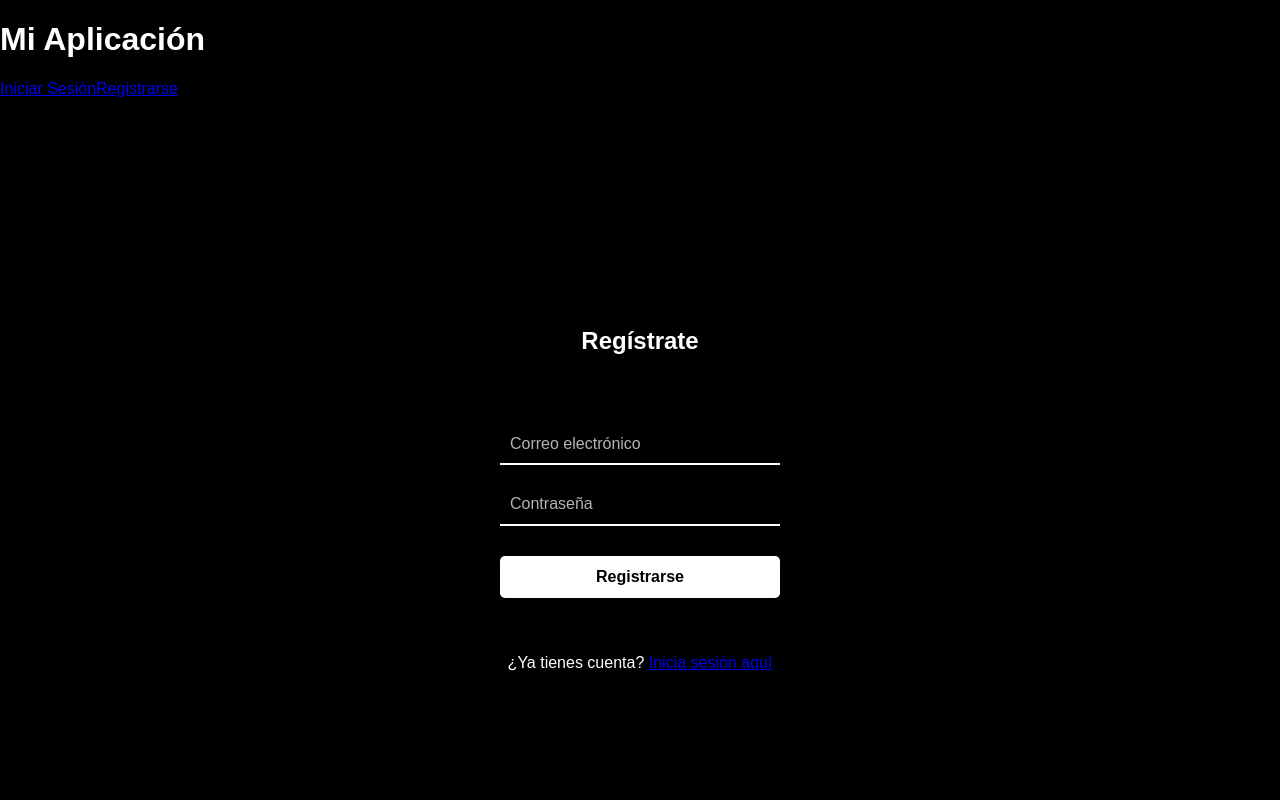
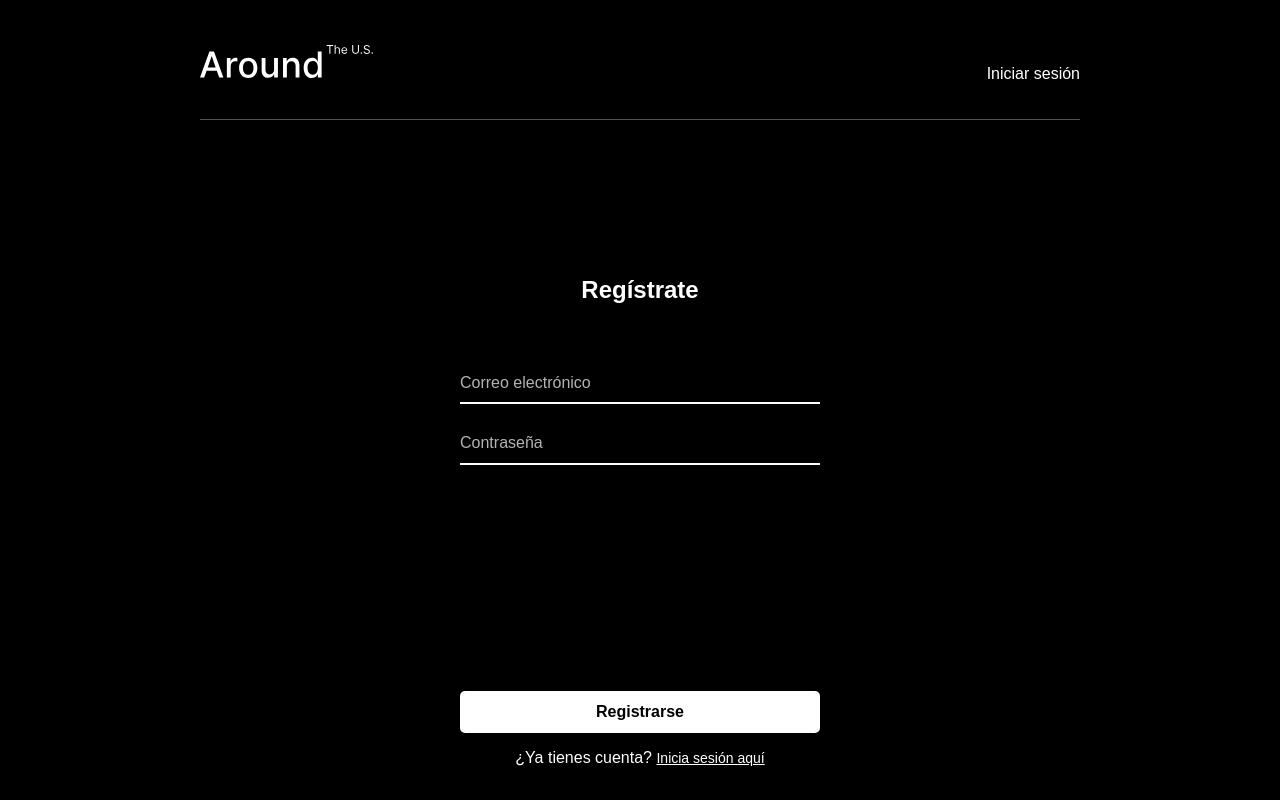
Before and after one commit to ramirotorino/web_project_around_auth, a React (Vite) app: page /signup in a window 1280 px wide. Shown: the top 800 px of the page. Built offline with nearby package versions, Linux system fonts and the light colour scheme; no server answers.

Commit message:
correccion estilos login/register

```diff
--- a/src/blocks/header.css
+++ b/src/blocks/header.css
@@ -5,3 +5,27 @@
   border-bottom: 1px solid #545454;
   display: flex;
 }
+
+.header__logo {
+  width: 173px;
+  height: 33px;
+  margin-bottom: 41px;
+}
+
+.header__nav {
+  display: flex;
+  margin-left: auto;
+  margin-bottom: 0;
+}
+
+.header__link {
+  text-decoration: none;
+  font-size: 16px;
+  padding-top: 20px;
+  align-items: center;
+  color: white;
+}
+
+.header__link--white {
+  color: white;
+}
--- a/src/blocks/login.css
+++ b/src/blocks/login.css
@@ -28,6 +28,7 @@
 .login-input {
   width: 100%;
   padding: 10px;
+  padding-left: 0;
   margin: 10px 0;
   border: none;
   border-bottom: 2px solid white;
--- a/src/blocks/register.css
+++ b/src/blocks/register.css
@@ -1,4 +1,3 @@
-/* Estilos generales para el formulario */
 .register-container {
   display: flex;
   flex-direction: column;
@@ -10,28 +9,26 @@
   font-family: Arial, sans-serif;
 }
 
-/* Título */
 .register-title {
   font-size: 24px;
   font-weight: bold;
-  margin-bottom: 20px;
+  margin-bottom: 50px;
 }
 
-/* Formulario */
 .register-form {
   display: flex;
   flex-direction: column;
   width: 360px;
-  padding: 40px;
+  padding: 0px;
   background: black;
   border-radius: 10px;
   text-align: center;
 }
 
-/* Campos de entrada */
 .register-input {
   width: 100%;
   padding: 10px;
+  padding-left: 0;
   margin: 10px 0;
   border: none;
   border-bottom: 2px solid white;
@@ -45,11 +42,10 @@
   color: rgba(255, 255, 255, 0.7);
 }
 
-/* Botón */
 .register-button {
   width: 100%;
   padding: 12px;
-  margin-top: 20px;
+  margin-top: 216px;
   background-color: white;
   color: black;
   font-size: 16px;
@@ -64,3 +60,8 @@
   background-color: gray;
   color: white;
 }
+
+.login-register-link {
+  color: white;
+  text-decoration: underline;
+}
--- a/src/components/Header/Header.jsx
+++ b/src/components/Header/Header.jsx
@@ -1,5 +1,6 @@
 import React from "react";
 import { Link, useNavigate } from "react-router-dom";
+import logo from "../../images/logo.svg";
 
 const Header = () => {
   const isAuthenticated = localStorage.getItem("token") !== null;
@@ -11,16 +12,19 @@ const Header = () => {
   };
 
   return (
-    <header>
-      <h1>Mi Aplicación</h1>
-      {isAuthenticated ? (
-        <button onClick={handleLogout}>Cerrar Sesión</button>
-      ) : (
-        <nav>
-          <Link to="/signin">Iniciar Sesión</Link>
-          <Link to="/signup">Registrarse</Link>
-        </nav>
-      )}
+    <header className="header">
+      <img src={logo} alt="Logo de Around The U.S." className="header__logo" />
+      <nav className="header__nav">
+        {location.pathname === "/signin" ? (
+          <Link to="/signup" className="header__link">
+            Regístrate
+          </Link>
+        ) : location.pathname === "/signup" ? (
+          <Link to="/signin" className="header__link">
+            Iniciar sesión
+          </Link>
+        ) : null}
+      </nav>
     </header>
   );
 };
--- a/src/pages/SignUp.jsx
+++ b/src/pages/SignUp.jsx
@@ -65,7 +65,10 @@ const SignUp = (onRegister) => {
         </button>
       </form>
       <p className="register-login-link">
-        ¿Ya tienes cuenta? <Link to="/signin">Inicia sesión aquí</Link>
+        ¿Ya tienes cuenta?{" "}
+        <Link to="/signin" className="login-register-link">
+          Inicia sesión aquí
+        </Link>
       </p>
       <InfoTooltip
         isOpen={infoTooltip.isOpen}
```
